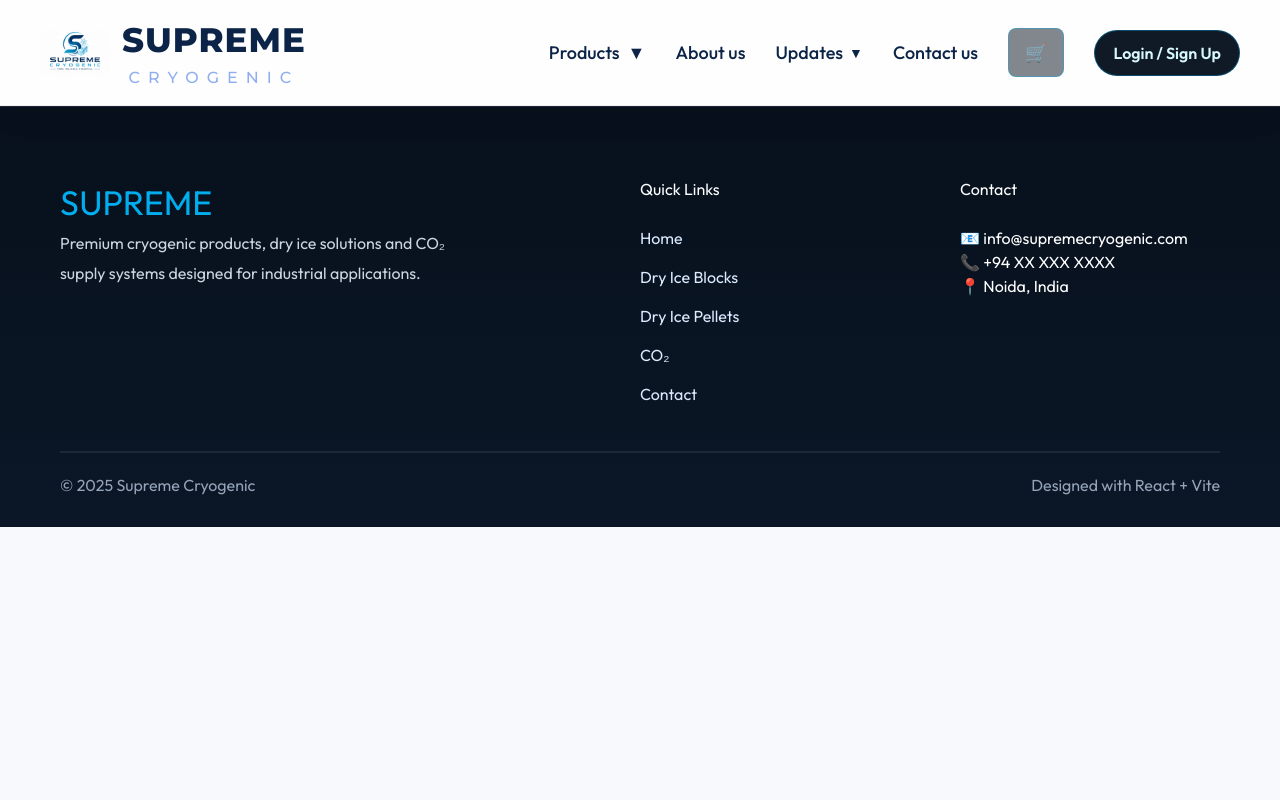
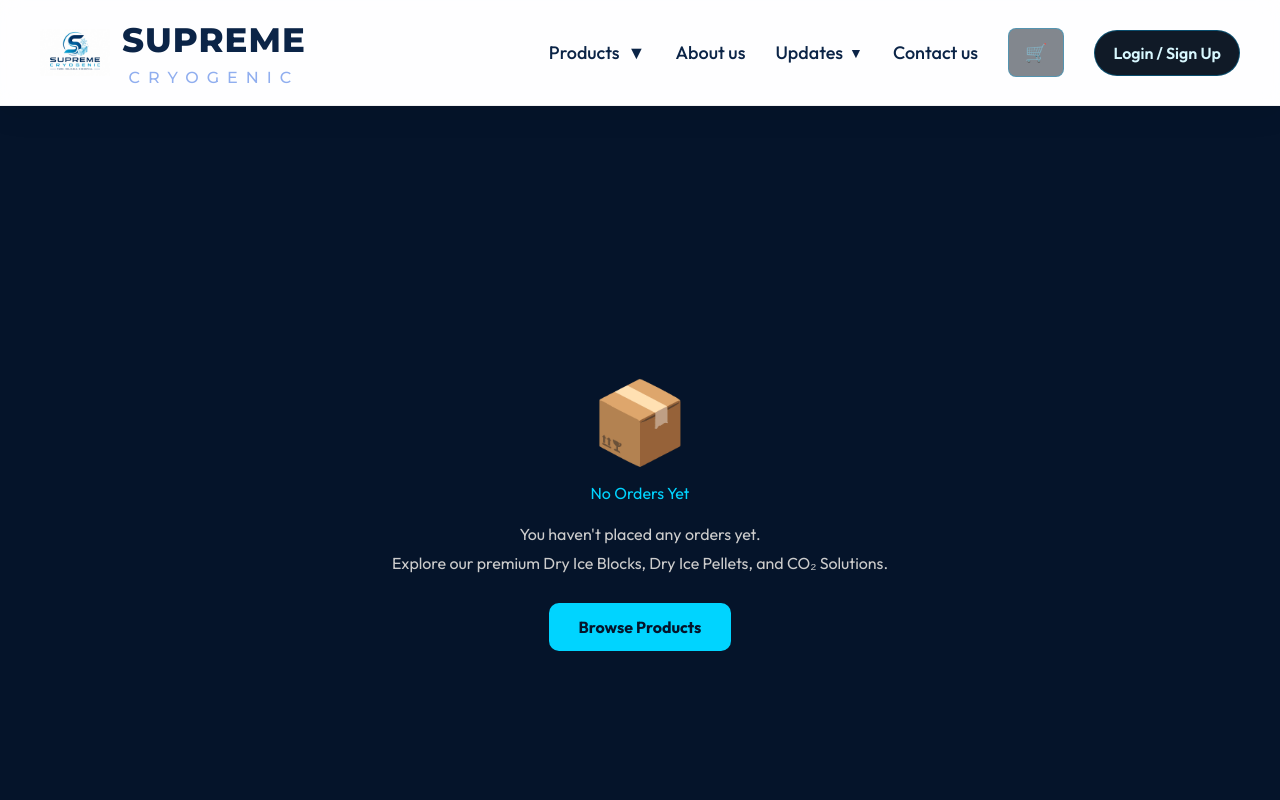
Before and after one commit to harshkr001/Supreme_Cyogenic, a React (Vite) app: page /orders in a window 1280 px wide. Shown: the top 800 px of the page. Built offline with nearby package versions, Linux system fonts and the light colour scheme.

Commit message:
Orders page created

```diff
--- a/src/App.jsx
+++ b/src/App.jsx
@@ -18,6 +18,7 @@ import { CartProvider } from "./Context/CartContext";
 import AdminDashboard from "./Pages/AdminDashboard";
 import AdminLogin from "./Pages/AdminLogin";
 import Profile from "./Pages/Profile";
+import Orders from "./Pages/Orders";
 import ProtectedRoute from "./Components/ProtectedRoute";
 
 import { BrowserRouter, Routes, Route } from "react-router-dom";
@@ -60,6 +61,8 @@ function App() {
 
           <Route path="/profile" element={<Profile />} />
 
+          <Route path="/orders" element={<Orders />} />
+
           <Route
             path="/admin"
             element={
--- a/src/Components/Nav.jsx
+++ b/src/Components/Nav.jsx
@@ -473,7 +473,17 @@ function Nav({ onAuthClick }) {
                   >
                     Profile
                   </Link>
-                  <div style={{ padding: "10px" }}>Orders</div>
+                  <Link
+                    to="/orders"
+                    style={{
+                      padding: "10px",
+                      display: "block",
+                      color: "white",
+                      textDecoration: "none",
+                    }}
+                  >
+                    Orders
+                  </Link>
                   <div style={{ padding: "10px" }}>Cart</div>
 
                   <div
--- /dev/null
+++ b/src/Pages/Orders.jsx
@@ -0,0 +1,64 @@
+import { Link } from "react-router-dom";
+
+export default function Orders() {
+  return (
+    <div
+      style={{
+        minHeight: "100vh",
+        background: "#05142a",
+        color: "white",
+        display: "flex",
+        justifyContent: "center",
+        alignItems: "center",
+        padding: "20px",
+      }}
+    >
+      <div
+        style={{
+          textAlign: "center",
+          maxWidth: "500px",
+        }}
+      >
+        <div style={{ fontSize: "80px" }}>📦</div>
+
+        <h1
+          style={{
+            color: "#00d4ff",
+            marginBottom: "15px",
+          }}
+        >
+          No Orders Yet
+        </h1>
+
+        <p
+          style={{
+            color: "#cccccc",
+            lineHeight: "1.8",
+            marginBottom: "25px",
+          }}
+        >
+          You haven't placed any orders yet.
+          <br />
+          Explore our premium Dry Ice Blocks, Dry Ice Pellets,
+          and CO₂ Solutions.
+        </p>
+
+        <Link to="/products">
+          <button
+            style={{
+              padding: "12px 30px",
+              background: "#00d4ff",
+              color: "#05142a",
+              border: "none",
+              borderRadius: "10px",
+              fontWeight: "bold",
+              cursor: "pointer",
+            }}
+          >
+            Browse Products
+          </button>
+        </Link>
+      </div>
+    </div>
+  );
+}
```
